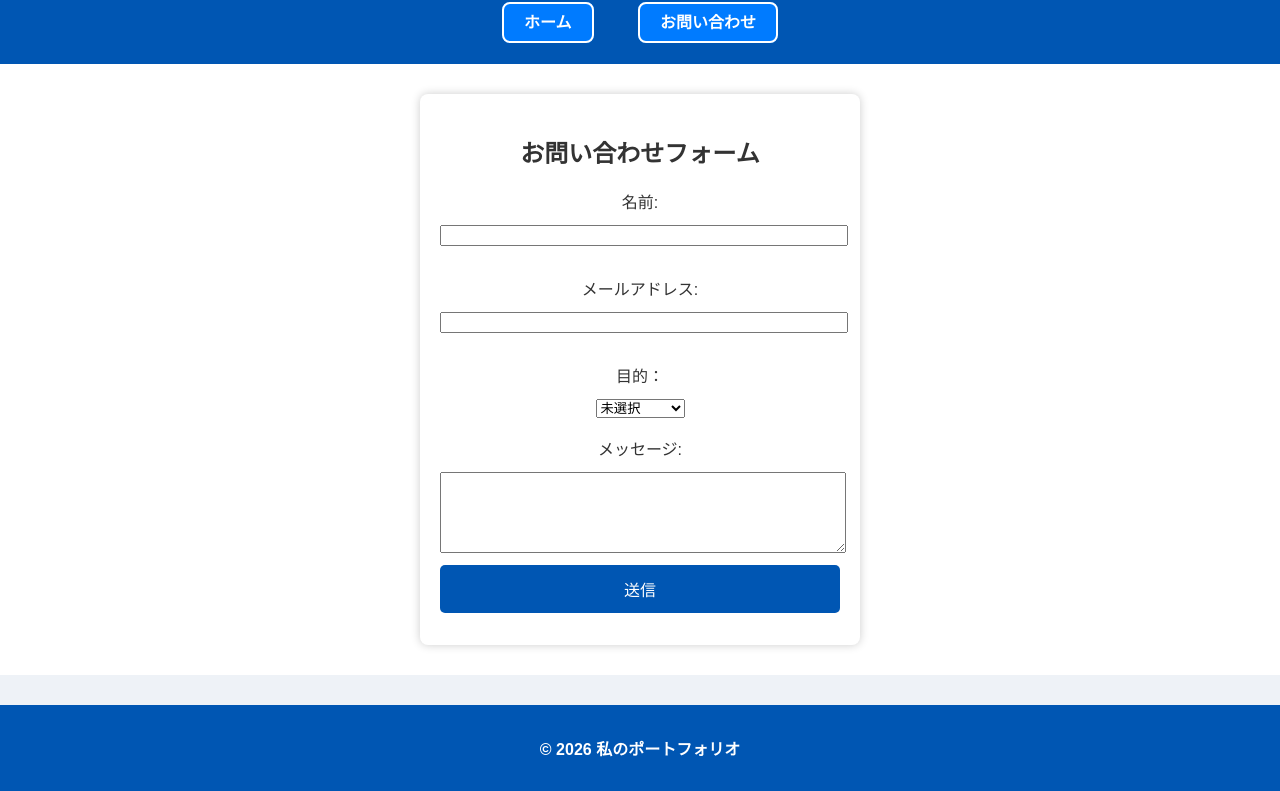
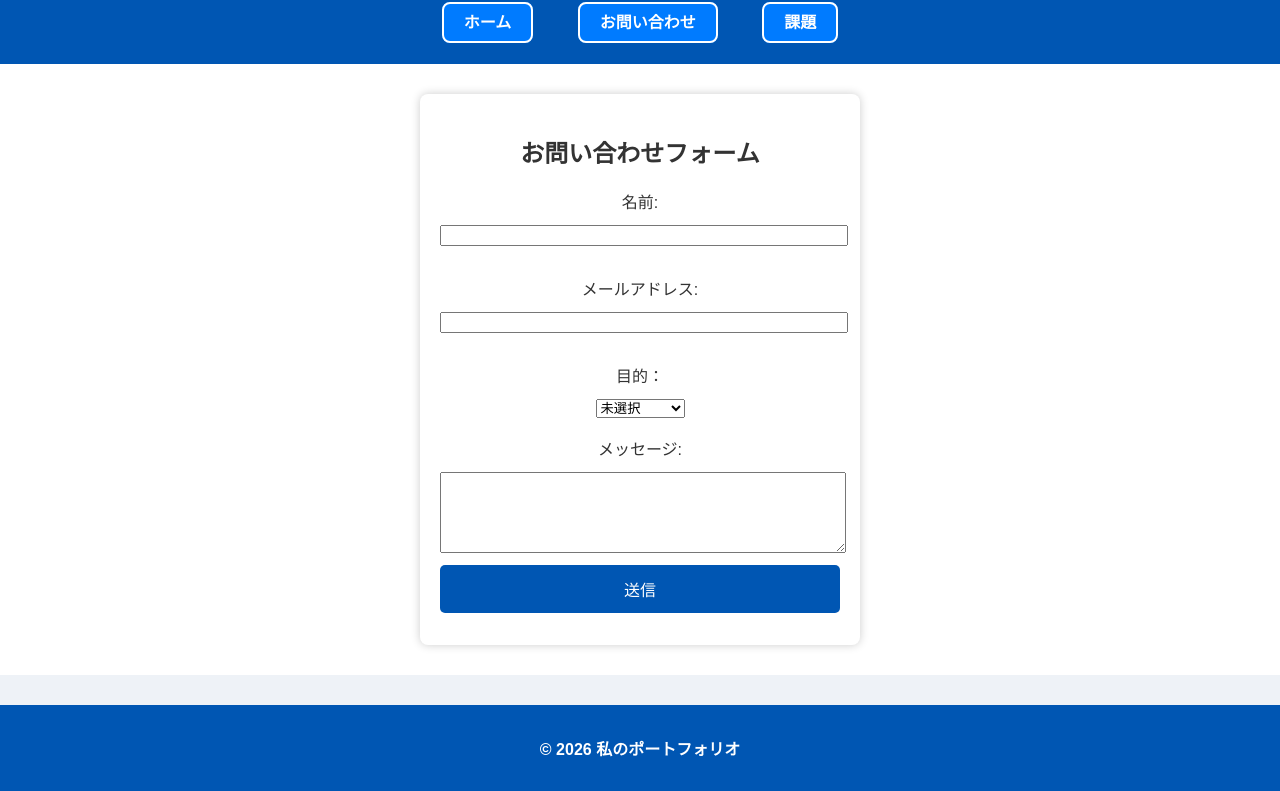
Before and after one commit to hayakawa639/testfolder, a plain HTML site: page start-folder/contact.html in a window 1280 px wide. Shown: the part 95-886 px from the top of the page. Drawn offline with Linux system fonts and the light colour scheme.

Commit message:
testfolder

```diff
--- a/start-folder/contact.html
+++ b/start-folder/contact.html
@@ -16,6 +16,7 @@
                 <ul class="nav-list">
                     <li><a href="../index.html">ホーム</a></li>
                     <li><a href="contact.html">お問い合わせ</a></li>
+                    <li><a href="work.html">課題</a></li>
                 </ul>
             </nav>
         </header>
```
